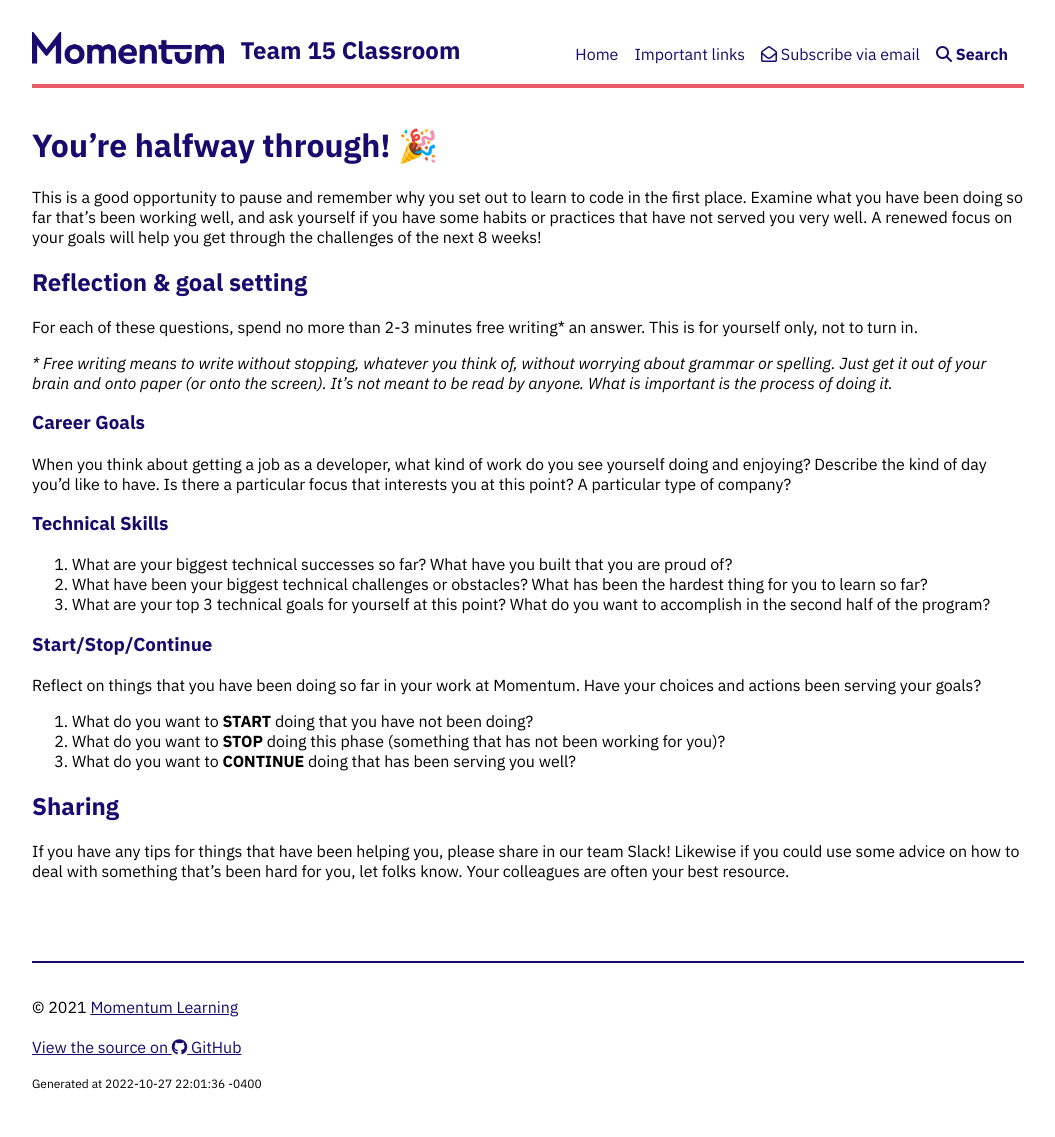
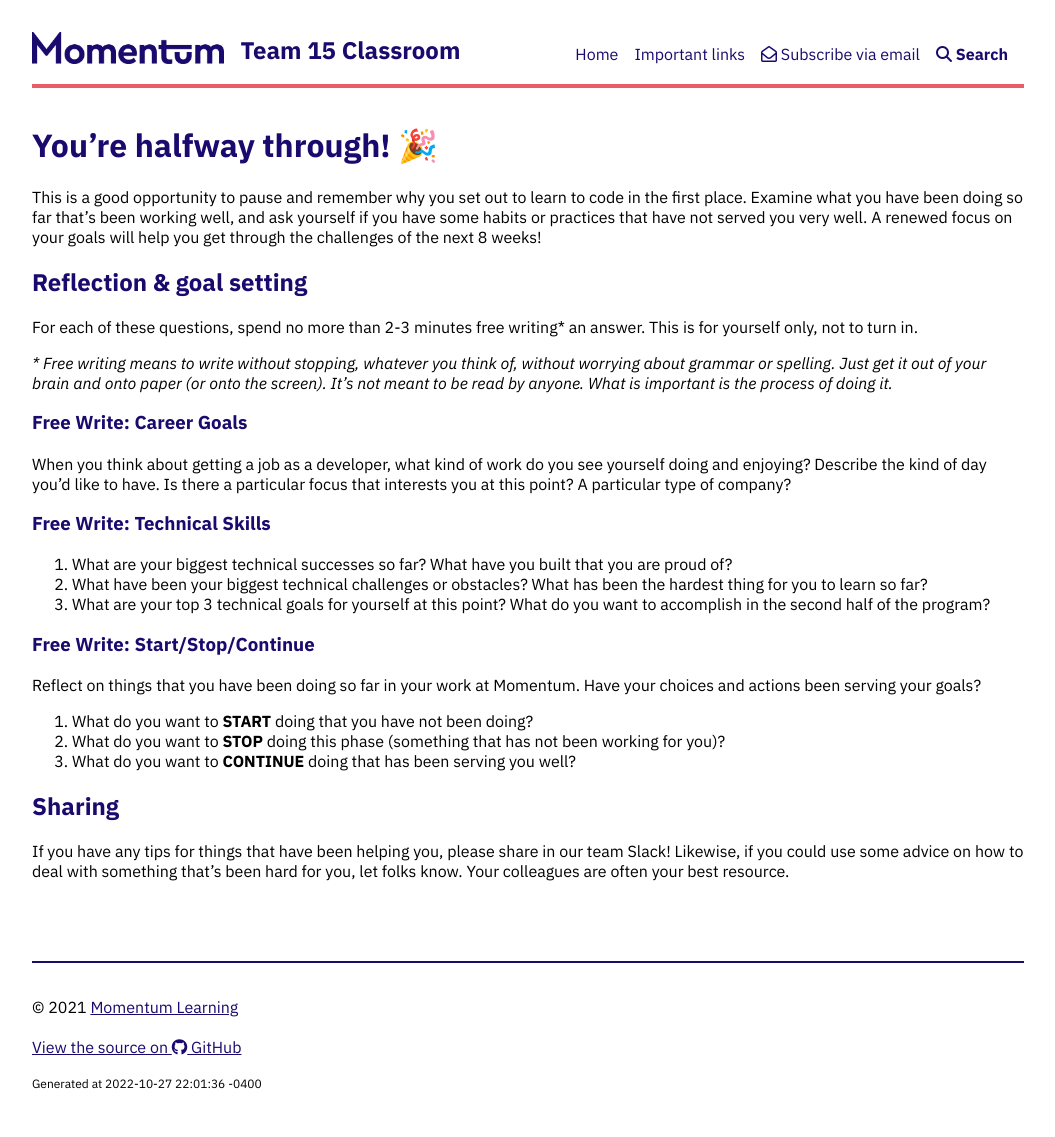
Before and after one commit to Momentum-Team-15/momentum-team-15.github.io, a Jekyll site: the page built from goals-reflection.md, in a window 1280 px wide. Shown: the whole page, without its empty margins (112-1167 px from the left). Built offline with Jekyll 4.4.1, drawn with Linux system fonts in a browser that asks for light colours; nearby versions of some CDN libraries; our own code applies the rules of GitHub Pages for plain Markdown files.

Commit message:
Update goals reflection

```diff
--- a/goals-reflection.md
+++ b/goals-reflection.md
@@ -8,17 +8,17 @@ For each of these questions, spend no more than 2-3 minutes free writing* an ans
 
  _* Free writing means to write without stopping, whatever you think of, without worrying about grammar or spelling. Just get it out of your brain and onto paper (or onto the screen). It's not meant to be read by anyone. What is important is the process of doing it._
 
-### Career Goals
+### Free Write: Career Goals
 
 When you think about getting a job as a developer, what kind of work do you see yourself doing and enjoying? Describe the kind of day you'd like to have. Is there a particular focus that interests you at this point? A particular type of company?
 
-### Technical Skills
+### Free Write: Technical Skills
 
 1. What are your biggest technical successes so far? What have you built that you are proud of?
 2. What have been your biggest technical challenges or obstacles? What has been the hardest thing for you to learn so far?
 3. What are your top 3 technical goals for yourself at this point? What do you want to accomplish in the second half of the program?
 
-### Start/Stop/Continue
+### Free Write: Start/Stop/Continue
 
 Reflect on things that you have been doing so far in your work at Momentum. Have your choices and actions been serving your goals?
 
@@ -28,4 +28,4 @@ Reflect on things that you have been doing so far in your work at Momentum. Have
 
 ## Sharing
 
-If you have any tips for things that have been helping you, please share in our team Slack! Likewise if you could use some advice on how to deal with something that's been hard for you, let folks know. Your colleagues are often your best resource.
+If you have any tips for things that have been helping you, please share in our team Slack! Likewise, if you could use some advice on how to deal with something that's been hard for you, let folks know. Your colleagues are often your best resource.
```
